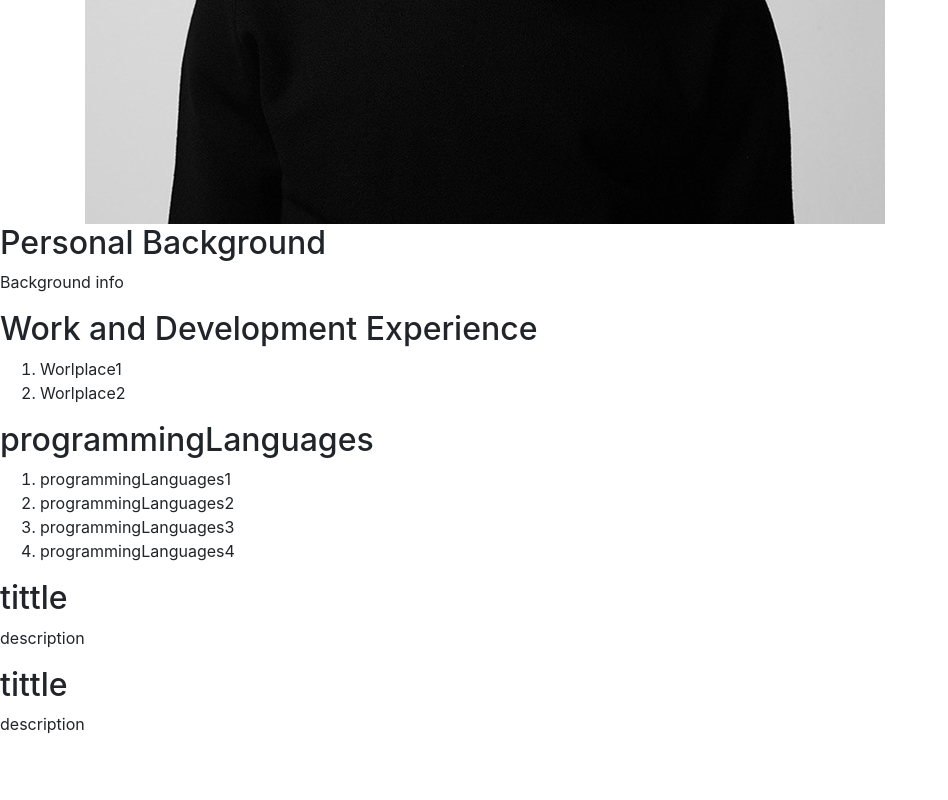
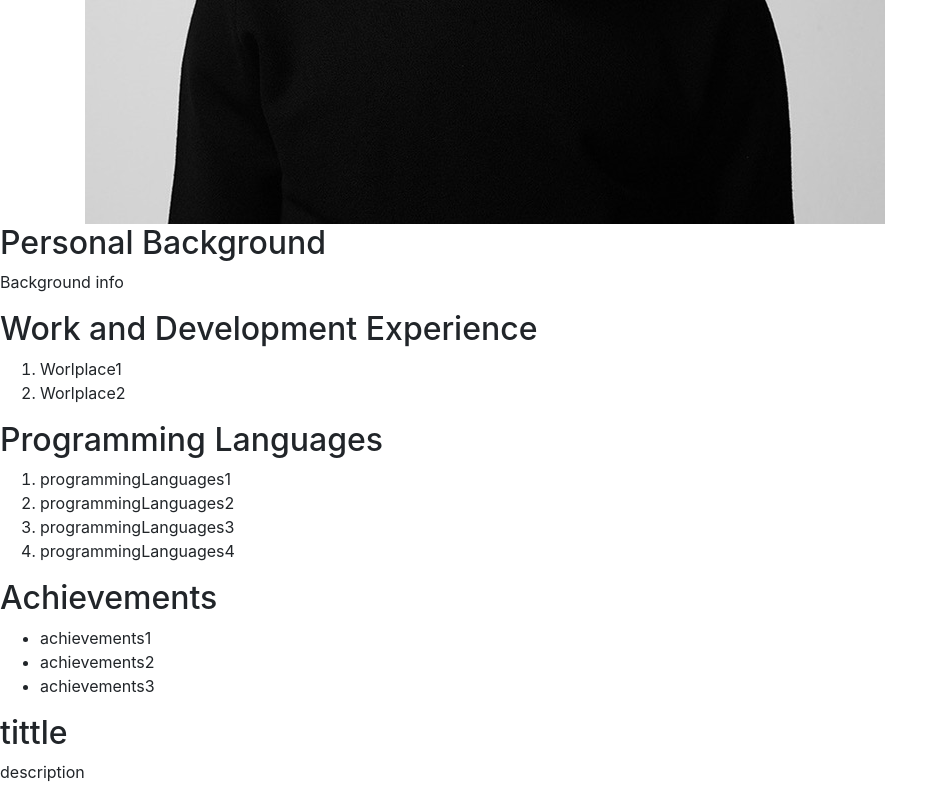
Before and after one commit to it3049c-fall22-henderson/online-portfolio-pratxks, a website: page index.html in a window 1280 px wide. Shown: the part 632-1432 px from the top of the page, without its empty margins (0-948 px from the left). Before the commit the page ends 1384 px from the top, so only its background shows below. Drawn offline with nearby package versions, Linux system fonts and the light colour scheme.

Commit message:
added achievements section

```diff
--- a/index.html
+++ b/index.html
@@ -45,7 +45,7 @@
 
   <div class="section">
     <section id="experience">
-      <h2>programmingLanguages</h2>
+      <h2>Programming Languages</h2>
       <ol>
         <li>programmingLanguages1</li>
         <li>programmingLanguages2</li>
@@ -57,9 +57,13 @@
   </div>
 
   <div class="section">
-    <section>
-      <h2>tittle</h2>
-      <p>description</p>
+    <section id="achievements">
+      <h2>Achievements</h2>
+      <ul>
+        <li>achievements1</li>
+        <li>achievements2</li>
+        <li>achievements3</li>
+      </ul>
     </section>
   </div>
 
```
